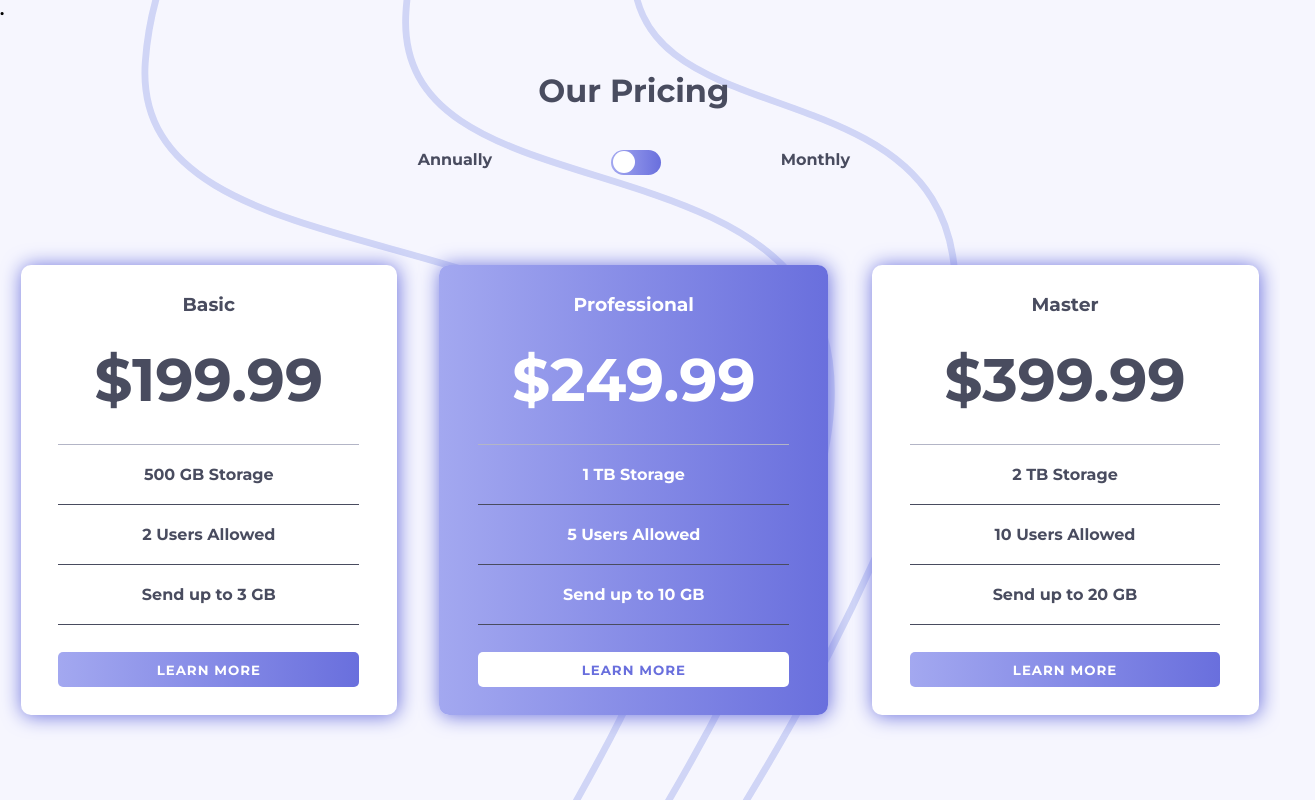
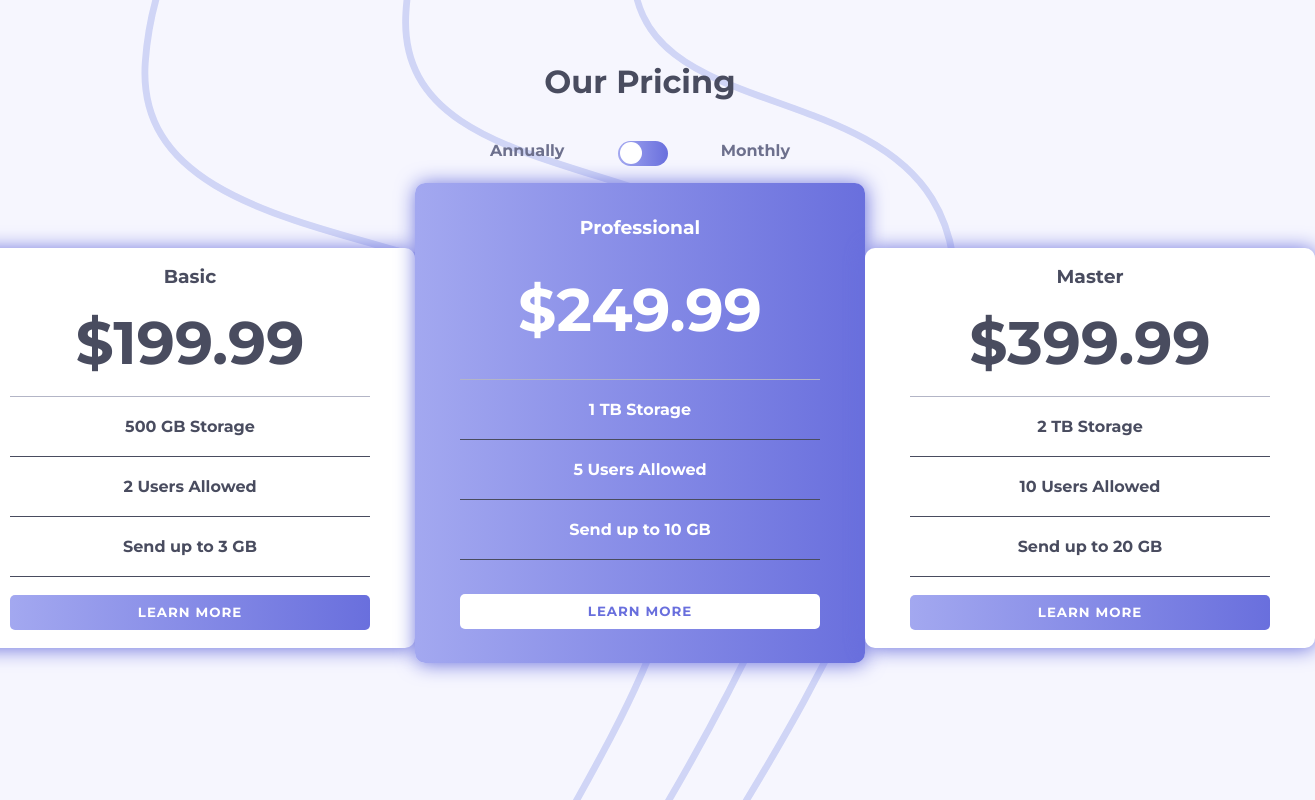
Before and after one commit to diegopagini/Pricing-Component-Frontend-Mentor_JS, a plain HTML site: page index.html in a window 1280 px wide. Shown: the whole page, 1315 px wide, since content can reach past the window. Drawn offline with Linux system fonts and the light colour scheme.

Commit message:
dekkstop terminado

```diff
--- a/index.html
+++ b/index.html
@@ -11,9 +11,11 @@
       href="./images/favicon-32x32.png"
     />
     <link href="https://fonts.googleapis.com/css2?family=Montserrat:wght@700&display=swap" rel="stylesheet">
-    <link rel="stylesheet" href="style.css" />.
+    <link rel="stylesheet" href="style.css"/>
     <link rel="stylesheet" href="style-desktop.css" media="screen and (min-width: 800px)">
+
     <title>Frontend Mentor</title>
+
   </head>
 
   <body class="body">
@@ -31,7 +33,7 @@
       </ul>
     </div>
 
-    <div class="plans">
+    <div class="plans basic">
       <h3>Basic</h3>
       <h1 class="price">&dollar;199.99</h1>
       <ul class="info-container">
@@ -53,7 +55,7 @@
       <button type="text" class="btn light">Learn More</button>
     </div>
 
-    <div class="plans">
+    <div class="plans master">
       <h3>Master</h3>
       <h1 class="price">&dollar;399.99</h1>
       <ul class="info-container">
--- a/style-desktop.css
+++ b/style-desktop.css
@@ -1,20 +1,42 @@
+:root {
+  --primary: linear-gradient(to right, hsl(236, 72%, 79%), hsl(237, 63%, 64%));
+  --very-light-grayish-blue: hsl(240, 78%, 98%);
+  --light-grayish-blue: hsl(234, 14%, 74%);
+  --grayish-blue: hsl(233, 13%, 49%);
+  --dark-grayish-blue: hsl(232, 13%, 33%);
+  --font-family: "Montserrat", sans-serif;
+}
+
 .body {
   display: grid;
   grid-template-rows: 1fr 2fr;
+  width: 100vw;
+  justify-content: center;
 }
 
 .our-pricing {
   grid-row: 1;
   grid-column: 2;
+  min-width: 200px;
+  max-width: 400px;
   display: flex;
   justify-content: center;
   align-items: center;
+  margin: 0 auto;
 }
 
 .pricing-container {
-  width: 100%;
+  min-width: 300px;
+  color: var(--grayish-blue);
 }
 
 .plans {
   grid-row: 2;
+  min-width: 450px;
+  height: 50vh;
 }
+
+.professional {
+  height: 60vh;
+  margin-top: -10%;
+}
--- a/style.css
+++ b/style.css
@@ -15,7 +15,7 @@
   list-style: none;
 }
 
-body {
+.body {
   display: grid;
   grid-template-rows: 200px repeat(3, 1fr);
   font-family: var(--font-family);
@@ -48,6 +48,7 @@ body {
 }
 
 .our-pricing {
+  grid-row: 1;
   display: flex;
   flex-direction: column;
   justify-content: center;
@@ -88,9 +89,19 @@ body {
   border-radius: 10px;
   color: var(--dark-grayish-blue);
 }
+
+.basic {
+  grid-row: 2;
+}
+
 .professional {
+  grid-row: 3;
   background: var(--primary);
   color: white;
+}
+
+.master {
+  grid-row: 4;
 }
 
 .info-container {
```
